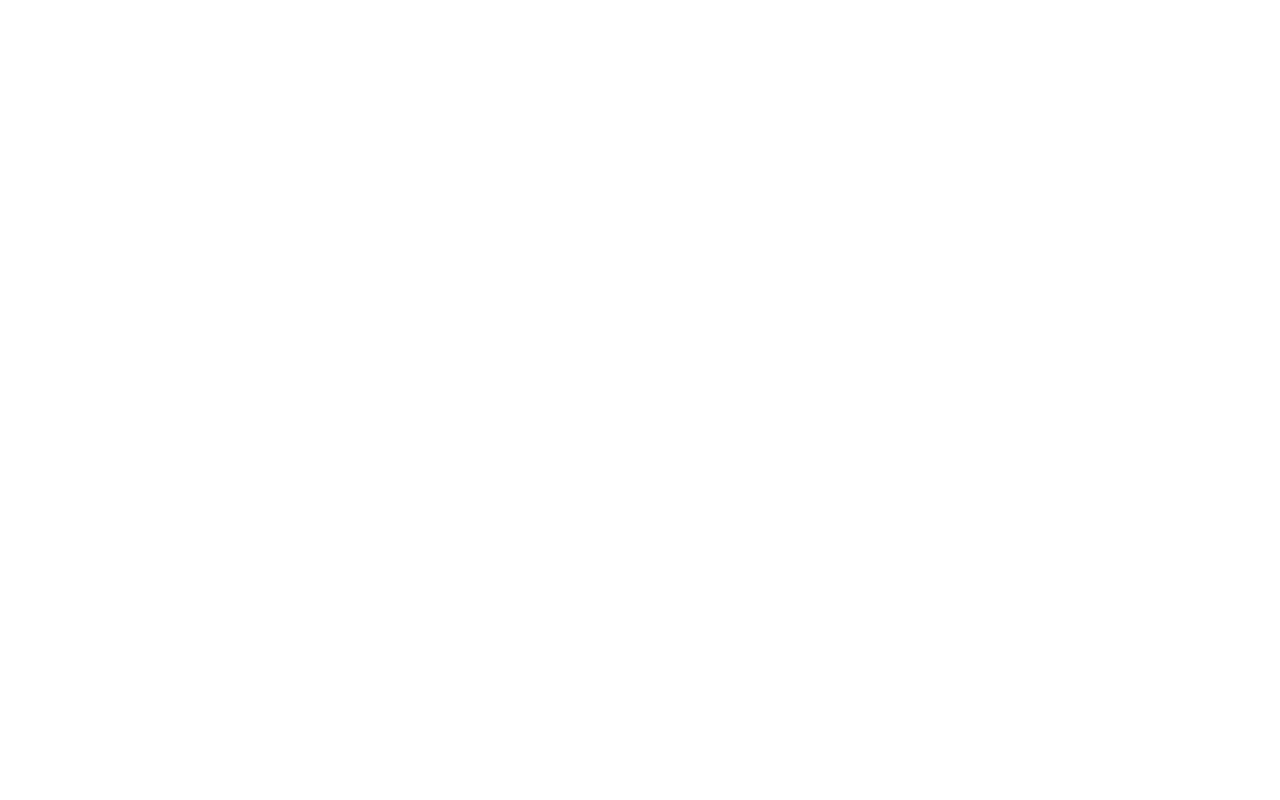
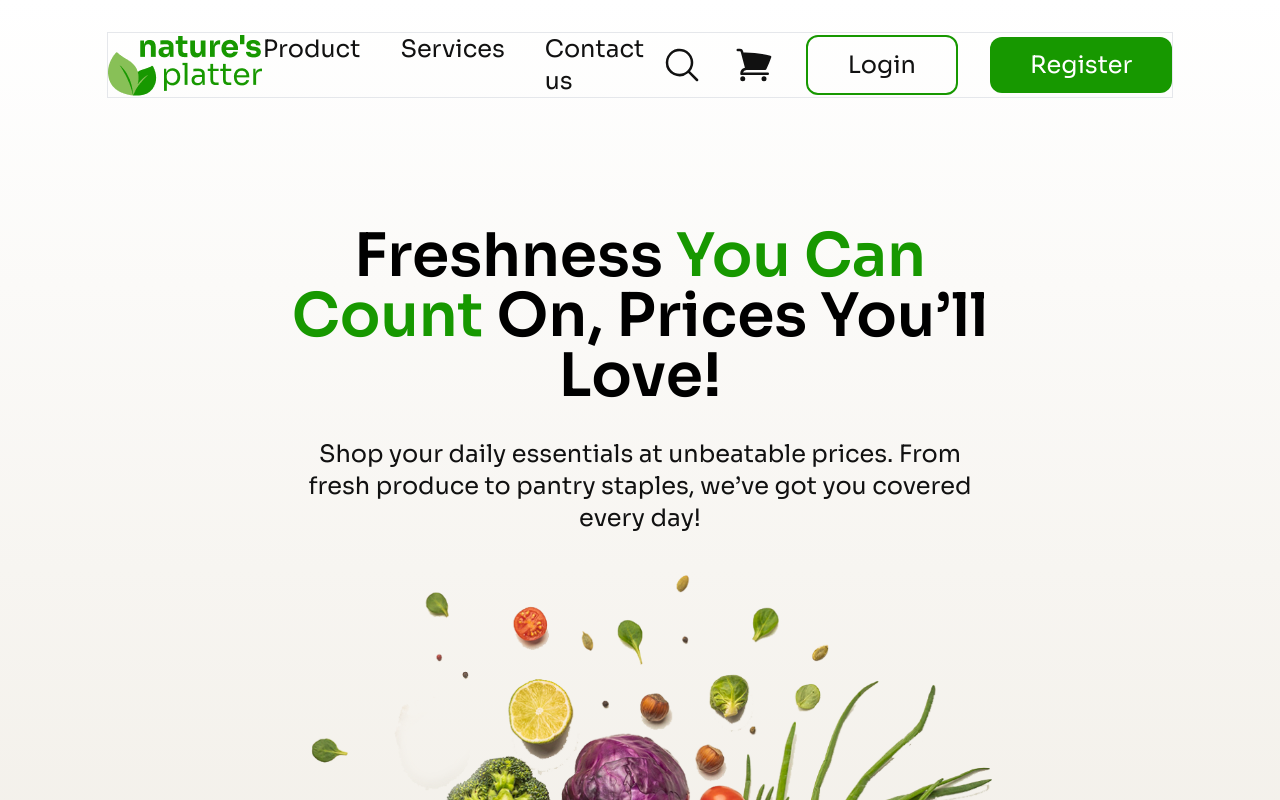
Before and after one commit to omlanfz/ph-assignment3, a plain HTML site: page index.html in a window 1280 px wide. Shown: the top 800 px of the page. Drawn offline with nearby package versions, Linux system fonts and the light colour scheme.

Commit message:
added header section and made responsive

```diff
--- a/index.html
+++ b/index.html
@@ -1,9 +1,22 @@
 <!DOCTYPE html>
 <html lang="en">
+
 <head>
   <meta charset="UTF-8">
   <meta name="viewport" content="width=device-width, initial-scale=1.0">
   <title>B11A3</title>
+  <!-- Google font cdn -->
+  <link rel="preconnect" href="https://fonts.googleapis.com">
+  <link rel="preconnect" href="https://fonts.gstatic.com" crossorigin>
+  <link href="https://fonts.googleapis.com/css2?family=Sora:wght@100..800&display=swap" rel="stylesheet">
+  <style>
+    .sora-regular {
+      font-family: "Sora", serif;
+      font-optical-sizing: auto;
+      font-weight: 400;
+      font-style: normal;
+    }
+  </style>
   <!-- Tailwind cdn -->
   <script src="https://cdn.tailwindcss.com"></script>
   <script>
@@ -11,14 +24,61 @@
       theme: {
         extend: {
           colors: {
-            clifford: '#da373d',
+            primary: '#179800',
+            secondary: '#111111',
+            accentColor: '#EFEBE3',
           }
         }
       }
     }
   </script>
 </head>
-<body>
 
+<body class="sora-regular">
+  <header class="bg-gradient-to-t from-accentColor to-white pt-3 md:pt-8">
+    <nav class="border flex w-5/6 justify-between items-center mx-auto text-secondary text-2xl mb-3 md:mb-16 xl:mb-32">
+      <img src="c2-assets/logo-header.png" alt="logo-header">
+      <svg xmlns="http://www.w3.org/2000/svg" viewBox="0 0 24 24" fill="#179800" class="size-10 md:hidden">
+        <path fill-rule="evenodd"
+          d="M3 6.75A.75.75 0 0 1 3.75 6h16.5a.75.75 0 0 1 0 1.5H3.75A.75.75 0 0 1 3 6.75ZM3 12a.75.75 0 0 1 .75-.75h16.5a.75.75 0 0 1 0 1.5H3.75A.75.75 0 0 1 3 12Zm0 5.25a.75.75 0 0 1 .75-.75h16.5a.75.75 0 0 1 0 1.5H3.75a.75.75 0 0 1-.75-.75Z"
+          clip-rule="evenodd" />
+      </svg>
+
+      <ul class="hidden xl:flex gap-10">
+        <li>Product</li>
+        <li>Services</li>
+        <li>Contact us</li>
+      </ul>
+      <div class="hidden md:flex md:gap-4 lg:gap-8 items-center">
+        <svg xmlns="http://www.w3.org/2000/svg" viewBox="0 0 24 24" fill="currentColor" class="size-10">
+          <path fill-rule="evenodd"
+            d="M10.5 3.75a6.75 6.75 0 1 0 0 13.5 6.75 6.75 0 0 0 0-13.5ZM2.25 10.5a8.25 8.25 0 1 1 14.59 5.28l4.69 4.69a.75.75 0 1 1-1.06 1.06l-4.69-4.69A8.25 8.25 0 0 1 2.25 10.5Z"
+            clip-rule="evenodd" />
+        </svg>
+        <svg xmlns="http://www.w3.org/2000/svg" viewBox="0 0 24 24" fill="currentColor" class="size-10">
+          <path
+            d="M2.25 2.25a.75.75 0 0 0 0 1.5h1.386c.17 0 .318.114.362.278l2.558 9.592a3.752 3.752 0 0 0-2.806 3.63c0 .414.336.75.75.75h15.75a.75.75 0 0 0 0-1.5H5.378A2.25 2.25 0 0 1 7.5 15h11.218a.75.75 0 0 0 .674-.421 60.358 60.358 0 0 0 2.96-7.228.75.75 0 0 0-.525-.965A60.864 60.864 0 0 0 5.68 4.509l-.232-.867A1.875 1.875 0 0 0 3.636 2.25H2.25ZM3.75 20.25a1.5 1.5 0 1 1 3 0 1.5 1.5 0 0 1-3 0ZM16.5 20.25a1.5 1.5 0 1 1 3 0 1.5 1.5 0 0 1-3 0Z" />
+        </svg>
+
+        <button class="py-3 px-10 rounded-xl border-2 border-primary">Login</button>
+        <button class="text-white bg-primary py-3 px-10 rounded-xl">Register</button>
+      </div>
+    </nav>
+    <hr class="border-primary md:hidden">
+    <section class="banner flex flex-col gap-8 items-center text-center my-12 md:mt-0 md:mb-36 px-5 md:px-40 lg:px-52 xl:px-72">
+      <h1 class="font-semibold text-4xl md:text-6xl">Freshness <span class="text-primary">You Can<br>
+        Count</span> On, Prices You’ll Love!</h1>
+      <p class="text-secondary text-xl md:text-2xl">Shop your daily essentials at unbeatable prices. From fresh produce to pantry staples, we’ve got you covered
+        every day!</p>
+      <img src="c2-assets/hero-vegetables.png" alt="vegetables">
+    </section>
+  </header>
+  <main>
+
+  </main>
+  <footer>
+
+  </footer>
 </body>
+
 </html>
```
